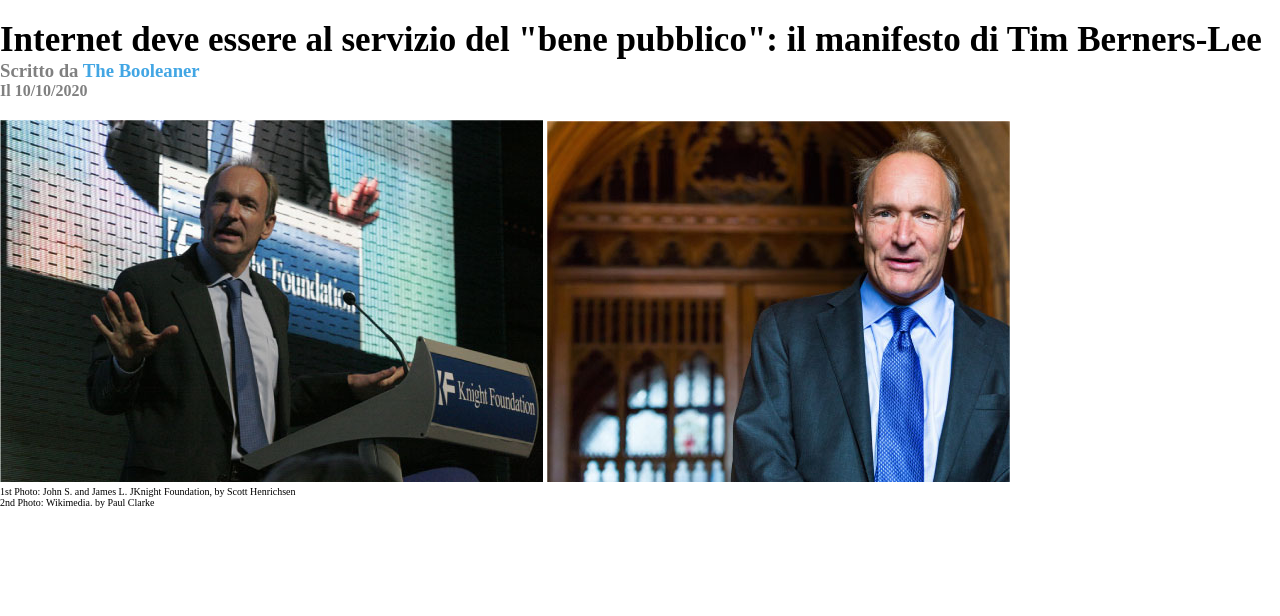
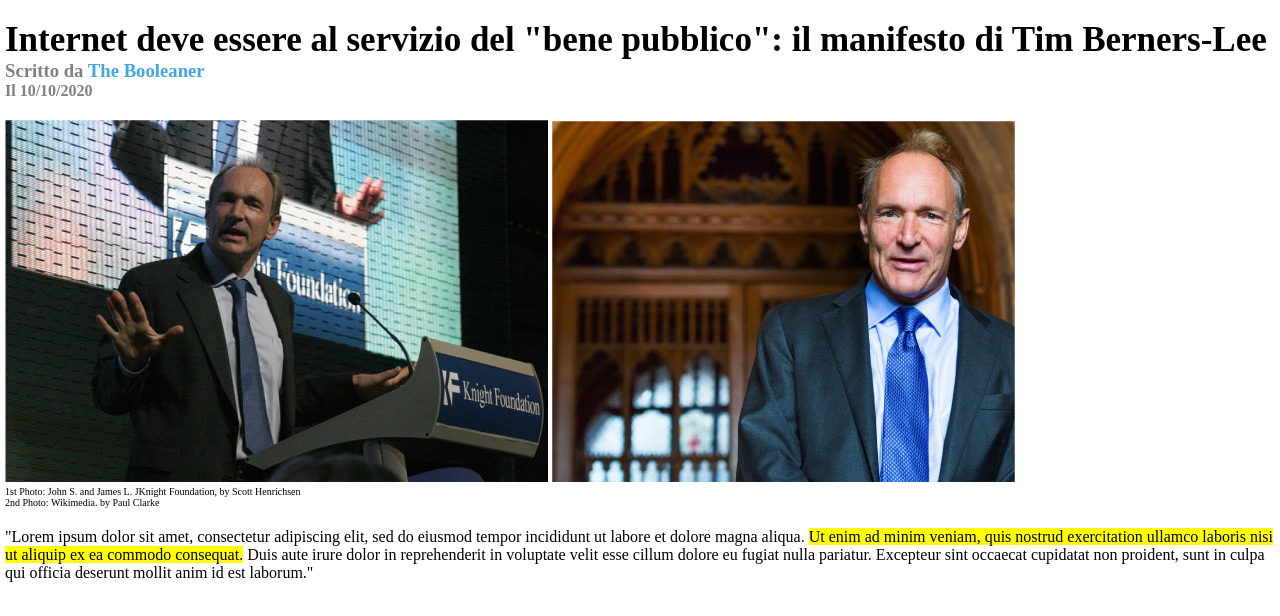
Before and after one commit to AsiaDeMartino/html-css-booleaner, a plain HTML site: page index.html in a window 1280 px wide. Shown: the part 100-716 px from the top of the page. Drawn offline with Linux system fonts and the light colour scheme.

Commit message:
aggiunto testo evidenziato

```diff
--- a/index.html
+++ b/index.html
@@ -15,20 +15,23 @@
     </header>
 
     <main>
-        <div class="sezione">
+
+        <section>
             <h1>Internet deve essere al servizio del "bene pubblico": il manifesto di Tim Berners-Lee</h1>
             <div class="sottotitolo" >
                 <h3>Scritto da<span id="blu"> The Booleaner</span></h3>
                 <h4>Il 10/10/2020</h4>
             </div>
-        </div>
-        <div class="sezione">
+        </section>
+        <section>
             <img src="img/tim-1.jpg" alt="">
             <img src="img/tim-2.jpg" alt="">
             <div class="descrizione">1st Photo: John S. and James L. JKnight Foundation, by Scott Henrichsen</div>
             <div class="descrizione">2nd Photo: Wikimedia. by Paul Clarke</div>
-
-        </div>
+         </section>
+         <section>
+             <p>"Lorem ipsum dolor sit amet, consectetur adipiscing elit, sed do eiusmod tempor incididunt ut labore et dolore magna aliqua. <span class="evidenziato"> Ut enim ad minim veniam, quis nostrud exercitation ullamco laboris nisi ut aliquip ex ea commodo consequat.</span> Duis aute irure dolor in reprehenderit in voluptate velit esse cillum dolore eu fugiat nulla pariatur. Excepteur sint occaecat cupidatat non proident, sunt in culpa qui officia deserunt mollit anim id est laborum."</p>
+         </section>
 
     </main>
 </body>
--- a/style.css
+++ b/style.css
@@ -17,8 +17,9 @@
     background-size: 30%;
 }
 
-.sezione{
+section{
     margin-top: 20px;
+    margin-left: 5px;
 }
 
 h1{
@@ -36,3 +37,7 @@ h1{
 .descrizione{
     font-size: 10px;
 }
+
+.evidenziato{
+    background-color: yellow;
+}
```
